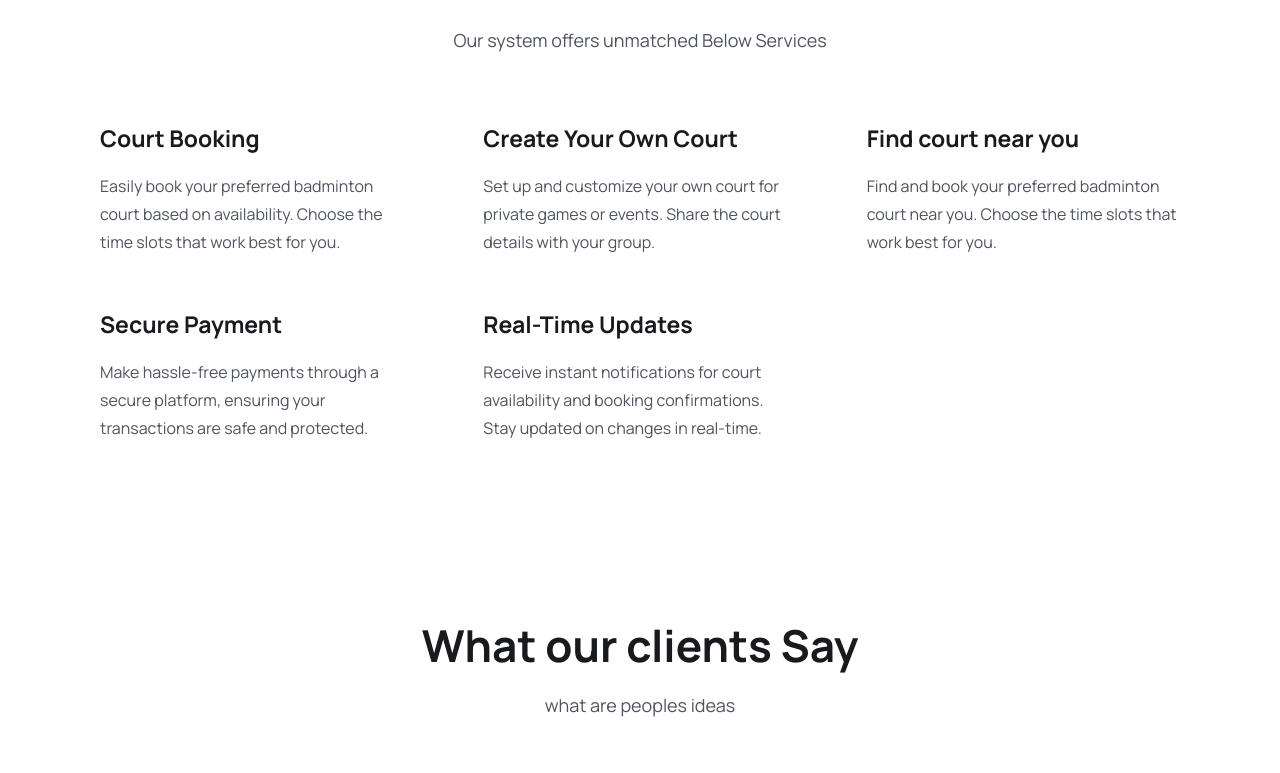
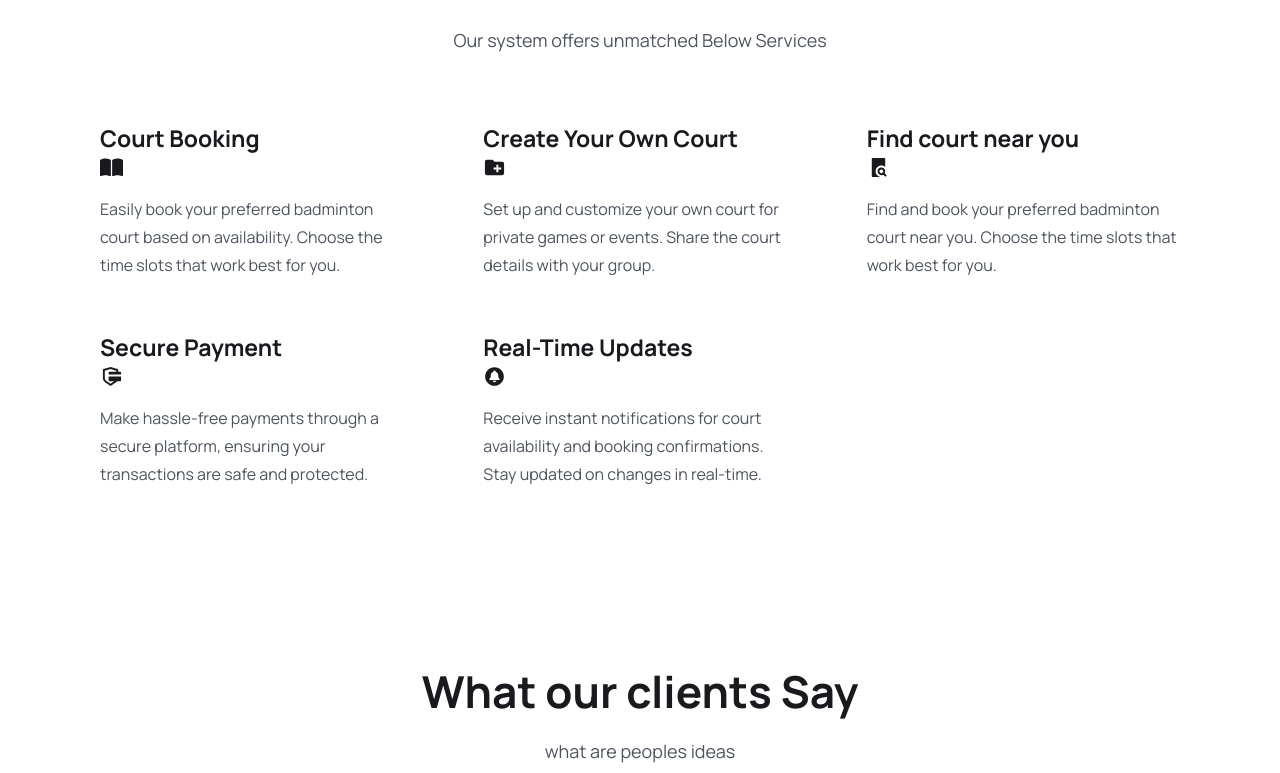
Before and after one commit to Chanidu26/shuttlezone, a React (Create React App) app in the folder frontend/: page / in a window 1280 px wide. Shown: the part 2227-3000 px from the top of the page. Built offline with nearby package versions, Linux system fonts and the light colour scheme; the HTML template or start-up script is replaced by a standard one.

Commit message:
service section icons added

```diff
--- a/frontend/src/assets/data/services.jsx
+++ b/frontend/src/assets/data/services.jsx
@@ -1,32 +1,42 @@
+import { RiSecurePaymentFill } from "react-icons/ri";
+import { FaBookOpen } from "react-icons/fa6";
+import { MdCreateNewFolder } from "react-icons/md";
+import { RiPhoneFindFill } from "react-icons/ri";
+import { IoNotificationsCircleSharp } from "react-icons/io5";
 export const services = [
     {
         name: "Court Booking",
         desc: "Easily book your preferred badminton court based on availability. Choose the time slots that work best for you.",
         bgColor: "rgba(1, 181, 197, .2)",
+        icon: <FaBookOpen />,
         textColor: "#01B5C5",
       },
       {
         name: "Create Your Own Court",
         desc: "Set up and customize your own court for private games or events. Share the court details with your group.",
         bgColor: "rgba(254, 182, 13, .2)",
+        icon: <MdCreateNewFolder />,
         textColor: "#FEB60D",
       },
       {
         name: "Find court near you",
         desc: "Find and book your preferred badminton court near you. Choose the time slots that work best for you.",
         bgColor: "rgba(151, 113, 255, .2)",
+        icon : <RiPhoneFindFill />,
         textColor: "#9771FF",
       },
       {
         name: "Secure Payment",
         desc: "Make hassle-free payments through a secure platform, ensuring your transactions are safe and protected.",
         bgColor: "rgba(151, 113, 255, .2)",
+        icon: <RiSecurePaymentFill />,
         textColor: "#9771FF",
       },
       {
         name: "Real-Time Updates",
         desc: "Receive instant notifications for court availability and booking confirmations. Stay updated on changes in real-time.",
         bgColor: "rgba(244, 67, 54, .2)",
+        icon : <IoNotificationsCircleSharp />,
         textColor: "#F44336",
       },
 ]
--- a/frontend/src/components/Services/ServiceCard.jsx
+++ b/frontend/src/components/Services/ServiceCard.jsx
@@ -2,10 +2,10 @@ import React from 'react'
 
 const ServiceCard = ({item,index}) => {
 
-    const {name, desc, bgColor, textColor} = item
+    const {name, desc, icon, bgColor, textColor} = item
   return (
     <div className='py-[10px] px-3 lg:px-5 hover:scale-105 transition-all duration-300'>
-       <h2 className='text-[23px] leading-9 text-headingColor font-[700]'>{name}</h2>
+       <h2 className='text-[23px] leading-9 text-headingColor font-[700]'>{name} {icon}</h2>
        <p className='text-[16px] leading-7 font-[400] text-textColor mt-4'>{desc}</p>
     </div>
   )
```
